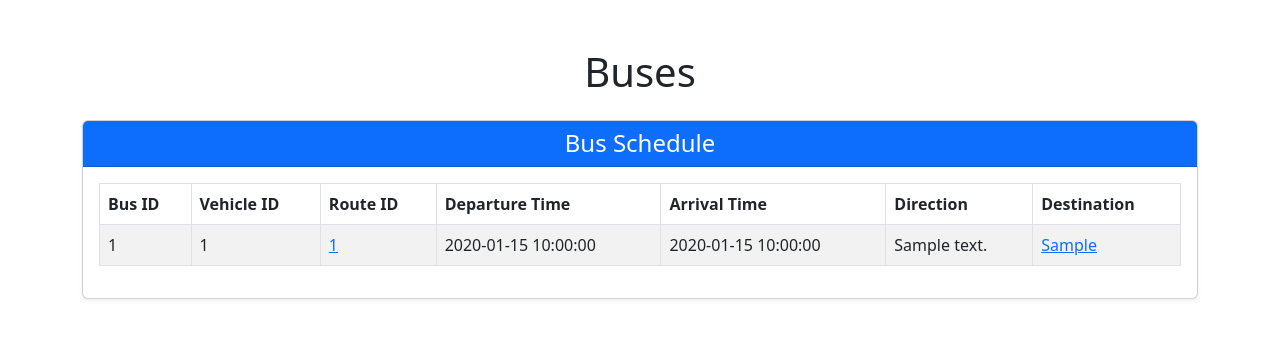
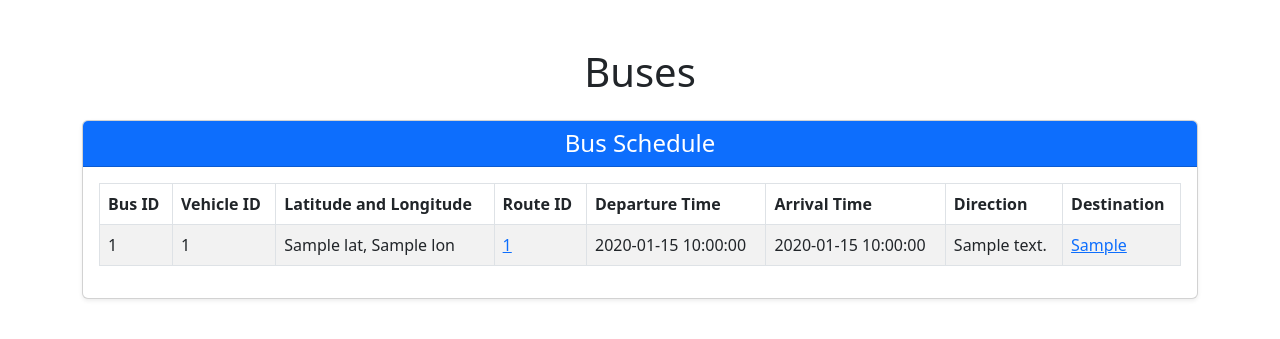
Before and after one commit to ntuifranklin/dcbus, a Flask app: page /buses in a window 1280 px wide. Shown: the part 56-395 px from the top of the page. Run offline with Flask 3, Linux system fonts and the light colour scheme; a database or web service that is not in the repository returns one stand-in record (values such as "Sample title"); some libraries are stand-ins or nearby versions.

Commit message:
added latitude and longitude

```diff
--- a/templates/buses.html
+++ b/templates/buses.html
@@ -15,6 +15,7 @@
                     <tr>
                         <th scope="col">Bus ID</th>
                         <th scope="col">Vehicle ID</th>
+                        <th scope="col">Latitude and Longitude</th>
                         <th scope="col">Route ID</th>
                         <th scope="col">Departure Time</th>
                         <th scope="col">Arrival Time</th>
@@ -28,6 +29,7 @@
                     <tr>
                         <td>{{ bus.BusID }}</td>
                         <td>{{ bus.VehicleID }}</td>
+                        <td>{{ bus.Lat }}, {{ bus.Lon}}</td>
                         <td>
                             <a href="/buses?RouteID={{ bus.RouteID }}" class="text-primary">
                                 {{ bus.RouteID }}
--- a/templates/trains.html
+++ b/templates/trains.html
@@ -5,7 +5,7 @@
 <div class="container mt-5">
     <h1 class="text-center text-primary mb-4">Train Schedule</h1>
     <div class="card shadow-lg">
-        <div class="card-header bg-dark text-white">
+        <div class="card-header bg-secondary text-white">
             <h4 class="mb-0">Train Information</h4>
         </div>
         <div class="card-body">
```
